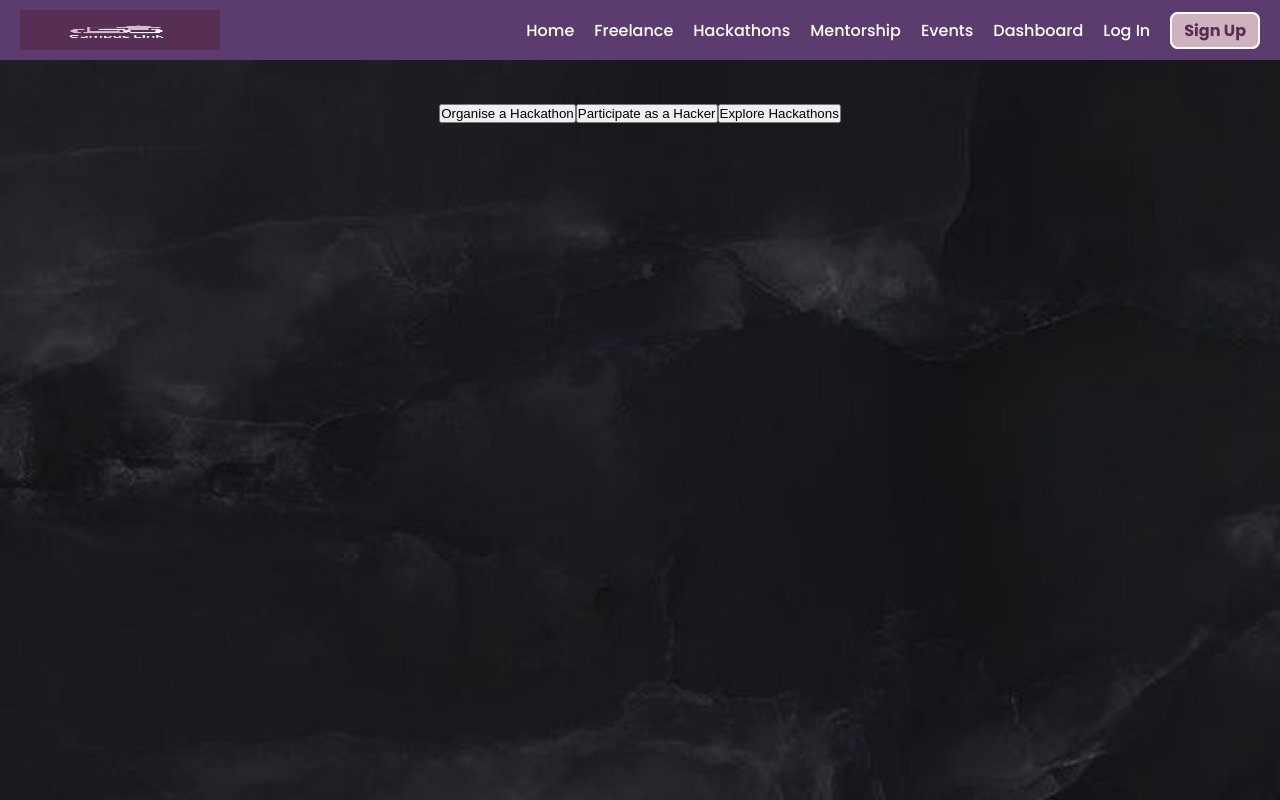
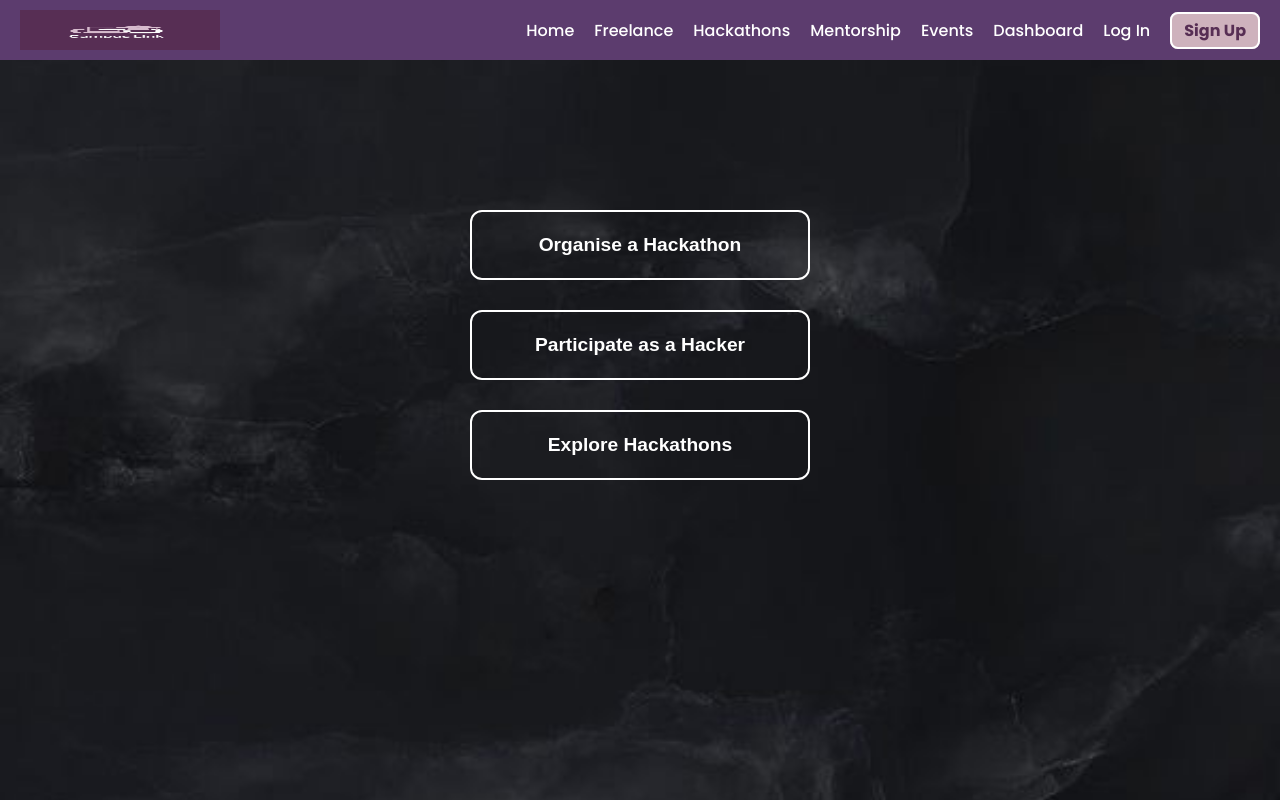
Before and after one commit to AnshulAlgoS/campushustleOG, a React (Create React App) app: page /hackathon in a window 1280 px wide. Built offline with nearby package versions, Linux system fonts and the light colour scheme; no server answers.

Commit message:
Update HackathonPage.js

```diff
--- a/src/views/HackathonPage.js
+++ b/src/views/HackathonPage.js
@@ -1,31 +1,33 @@
+// src/views/HackathonPage.js
 // src/views/HackathonPage.js
 import React from 'react';
+import { Link } from 'react-router-dom';
 import './HackathonPage.css';
 import logo from '../assets/images/CL1.png';
 
 const HackathonPage = () => {
   return (
     <div className="hackathon-page">
-      {/* Top Navigation Bar */}
-      <div className="translucent-strip">
+      {/* Nav Bar */}
+      <div className="top-strip translucent-strip">
         <img src={logo} alt="Campus Link Logo" className="strip-logo" />
         <ul className="strip-nav">
-          <li><a href="/">Home</a></li>
-          <li><a href="#">Freelance</a></li>
-          <li><a href="#">Hackathons</a></li>
-          <li><a href="#">Mentorship</a></li>
-          <li><a href="#">Events</a></li>
-          <li><a href="#">Dashboard</a></li>
-          <li><a href="#">Log In</a></li>
-          <li><a href="#" className="signup">Sign Up</a></li>
+          <li><Link to="/">Home</Link></li>
+          <li><Link to="/freelance">Freelance</Link></li>
+          <li><Link to="/hackathons">Hackathons</Link></li>
+          <li><Link to="/mentorship">Mentorship</Link></li>
+          <li><Link to="/events">Events</Link></li>
+          <li><Link to="/dashboard">Dashboard</Link></li>
+          <li><Link to="/login">Log In</Link></li>
+          <li><Link to="/signup" className="signup">Sign Up</Link></li>
         </ul>
       </div>
 
-      {/* Hackathon Buttons */}
-      <div className="hackathon-buttons">
-        <button className="hack-btn">Organise a Hackathon</button>
-        <button className="hack-btn">Participate as a Hacker</button>
-        <button className="hack-btn">Explore Hackathons</button>
+      {/* Buttons Section */}
+      <div className="hackathon-content">
+        <button className="hackathon-btn">Organise a Hackathon</button>
+        <button className="hackathon-btn">Participate as a Hacker</button>
+        <button className="hackathon-btn">Explore Hackathons</button>
       </div>
     </div>
   );
```
